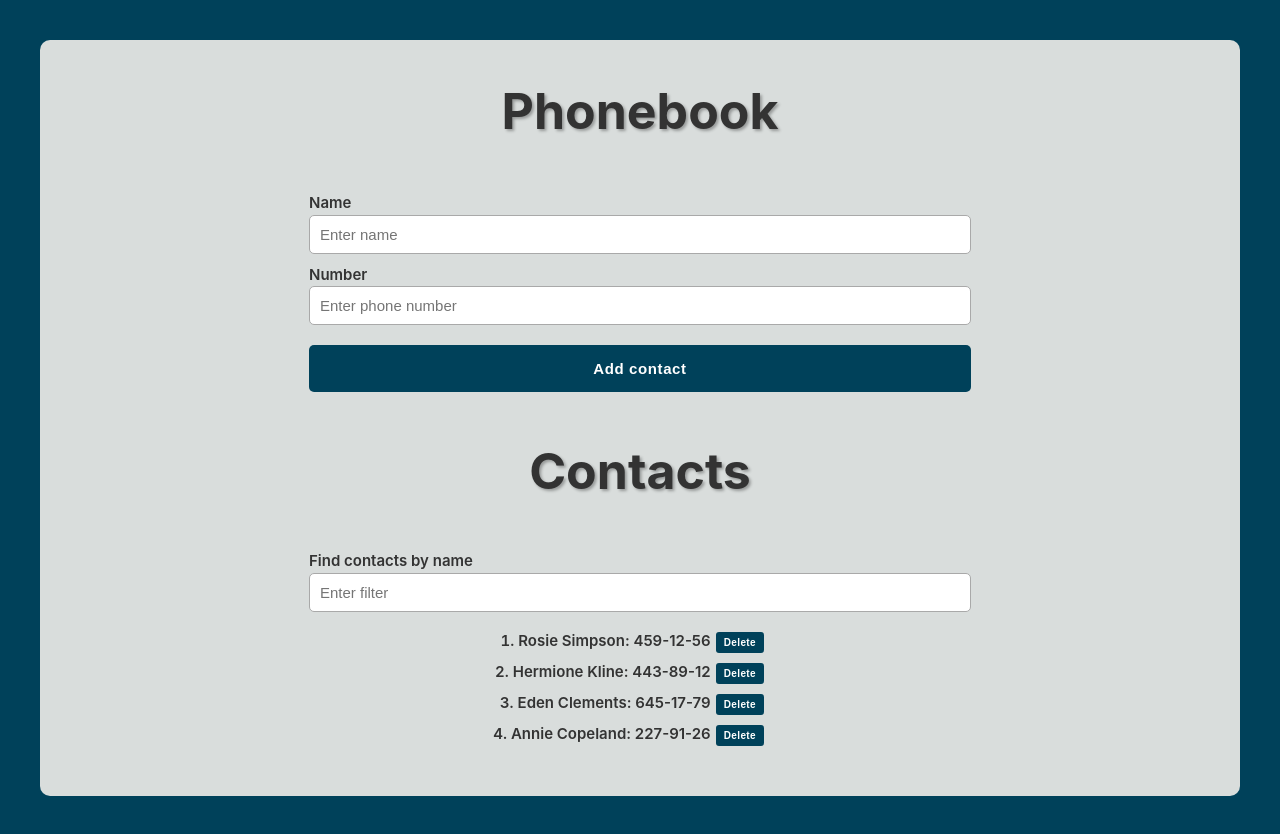
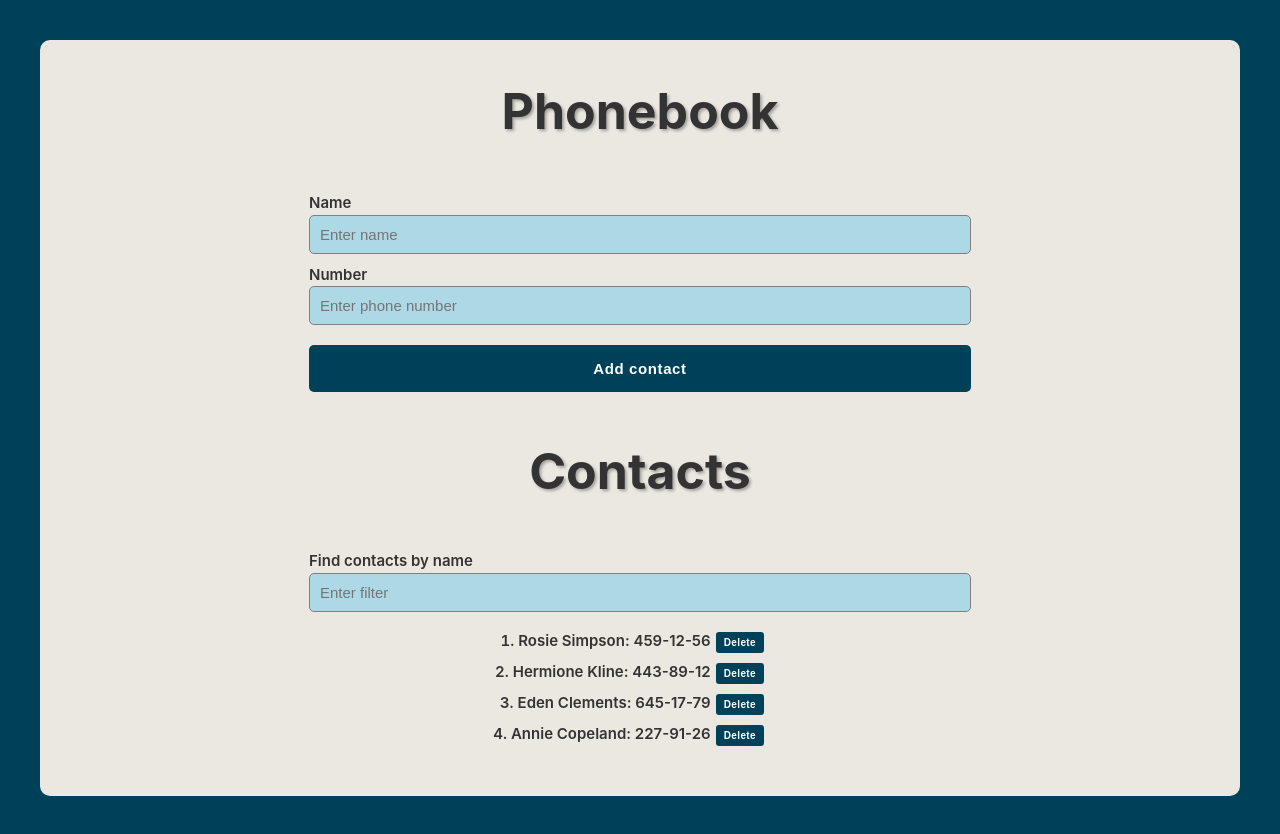
Before and after one commit to MaggieWesolowska/goit-react-hw-06-phonebook, a React (Vite) app: page / in a window 1280 px wide. Built offline with nearby package versions, Linux system fonts and the light colour scheme.

Commit message:
edited input styles

```diff
--- a/src/components/App.jsx
+++ b/src/components/App.jsx
@@ -72,7 +72,7 @@ export const App = () => {
         justifyContent: 'center',
         alignItems: 'center',
         color: '#333',
-        background: '#D9DDDc',
+        background: '#ebe8e2',
         margin: 20,
         borderRadius: 10,
         paddingBottom: 30,
--- a/src/components/ContactForm/ContactForm.jsx
+++ b/src/components/ContactForm/ContactForm.jsx
@@ -28,6 +28,7 @@ export const ContactForm = ({ handleSubmit }) => {
     <form className={css.form} onSubmit={handleFormSubmit}>
       <label className={css.formLabel}>Name </label>
       <input
+        className={css.formInput}
         type='text'
         name='name'
         pattern="^[a-zA-Zа-яА-Я]+(([' -][a-zA-Zа-яА-Я ])?[a-zA-Zа-яА-Я]*)*$"
@@ -39,6 +40,7 @@ export const ContactForm = ({ handleSubmit }) => {
       />
       <label className={css.formLabel}>Number </label>
       <input
+        className={css.formInput}
         type='tel'
         name='number'
         pattern='\+?\d{1,4}?[-.\s]?\(?\d{1,3}?\)?[-.\s]?\d{1,4}[-.\s]?\d{1,4}[-.\s]?\d{1,9}'
--- a/src/components/ContactForm/ContactForm.module.css
+++ b/src/components/ContactForm/ContactForm.module.css
@@ -20,18 +20,23 @@
   padding-top: 10px;
 }
 
-input {
-  color: #6e6d70;
+.formInput {
+  width: 50vw;
+  background: lightblue;
   font-size: 15px;
-  border: 1px solid darkgrey;
+  border: 1px solid grey;
   border-radius: 5px;
   padding: 10px;
   transition: 250ms cubic-bezier(0.4, 0, 0.2, 1);
+
+  &:hover,
+  &:focus {
+    background-color: white;
+  }
 }
 
-input:hover,
-input:focus {
-  filter: drop-shadow(0px 4px 4px rgba(0, 0, 0, 0.4));
+.formInput placeholder {
+  color: black;
 }
 
 .formBtn {
--- a/src/components/Filter/Filter.jsx
+++ b/src/components/Filter/Filter.jsx
@@ -3,11 +3,14 @@ import css from './Filter.module.css';
 
 export const Filter = ({ filter, handleChange }) => (
   <div>
-    <label className={css.formLabel}>Find contacts by name</label>
+    <label className={css.formLabel}>
+      Find contacts by name
+    </label>
     <input
-      type="text"
-      name="filter"
-      placeholder="Enter filter"
+      className={css.filterInput}
+      type='text'
+      name='filter'
+      placeholder='Enter filter'
       value={filter}
       onChange={handleChange}
     />
--- a/src/components/Filter/Filter.module.css
+++ b/src/components/Filter/Filter.module.css
@@ -5,17 +5,17 @@
   font-weight: 600;
 }
 
-input {
-  color: #6e6d70;
+.filterInput {
   width: 50vw;
+  background: lightblue;
   font-size: 15px;
-  border: 1px solid darkgrey;
+  border: 1px solid gray;
   border-radius: 5px;
   padding: 10px;
   transition: 250ms cubic-bezier(0.4, 0, 0.2, 1);
+
+  &:hover,
+  &:focus {
+    background-color: white;
+  }
 }
-
-input:hover,
-input:focus {
-  filter: drop-shadow(0px 4px 4px rgba(0, 0, 0, 0.4));
-}
```
